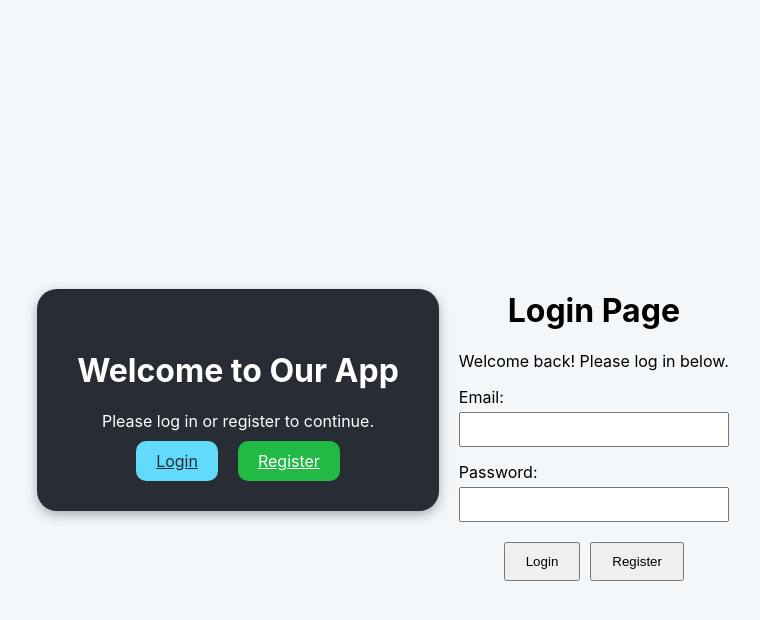
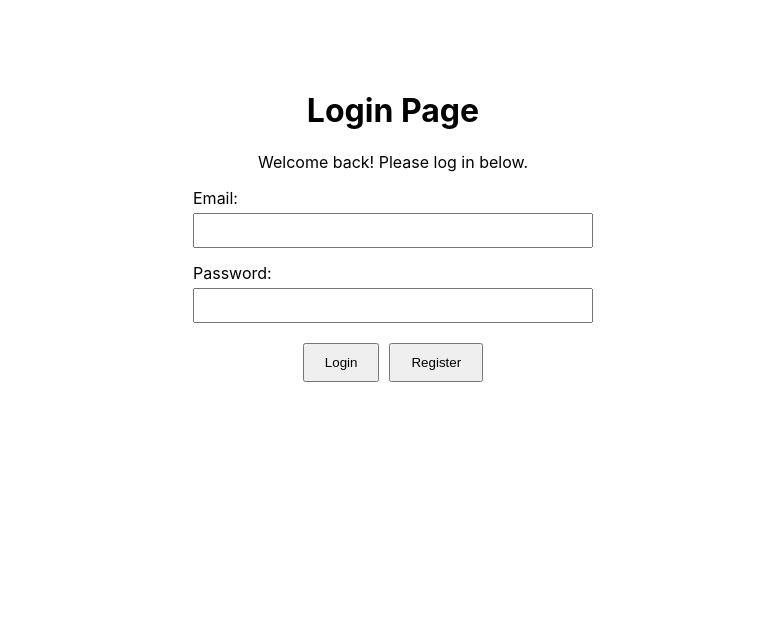
Before and after one commit to RyanCantUNI/INSY7314-POE-KSS, a React (Create React App) app in the folder frontend/: page /login in a window 1280 px wide. Shown: the top 620 px of the page, without its empty margins (247-1007 px from the left). Built offline with nearby package versions, Linux system fonts and the light colour scheme.

Commit message:
made redirect

```diff
--- a/frontend/src/App.js
+++ b/frontend/src/App.js
@@ -1,30 +1,37 @@
 import React from 'react';
 import './App.css';
-import { BrowserRouter as Router, Routes, Route } from 'react-router-dom';
+import { BrowserRouter as Router, Routes, Route, Link } from 'react-router-dom';
 import Login from './components/login';
 import Register from './components/register';
 import Payment from './components/payment';
 import Logs from './components/logs';
 
-function App() {
+// Move Index outside App
+function Index() {
   return (
-    <Router>
     <div className="App">
       <header className="App-header">
         <h1>Welcome to Our App</h1>
         <p>Please log in or register to continue.</p>
         <div className="button-container">
-            <a href="/login" className="btn btn-login">Login</a>
-            <a href="/register" className="btn btn-register">Register</a>
+          <Link to="/login" className="btn btn-login">Login</Link>
+          <Link to="/register" className="btn btn-register">Register</Link>
         </div>
       </header>
+    </div>
+  );
+}
+
+function App() {
+  return (
+    <Router>
       <Routes>
+        <Route path="/" element={<Index />} />
         <Route path="/login" element={<Login />} />
         <Route path="/register" element={<Register />} />
         <Route path="/payment" element={<Payment />} />
         <Route path="/logs" element={<Logs />} />
       </Routes>
-      </div>
     </Router>
   );
 }
--- a/frontend/src/components/login.js
+++ b/frontend/src/components/login.js
@@ -28,7 +28,7 @@ function Login() {
         alert("Login successful!");
         localStorage.setItem("userID", response.data.userID);
         console.log(localStorage.getItem("userID", response.data.userID))
-        navigate("/paymentList");
+        navigate("/payment");
       })
       .catch((error) => {
         alert("Login failed. Please check your credentials.");
```
Also changed, not shown: frontend/src/components/index.js (added). Lines whose indentation alone changed are shown as unchanged.
